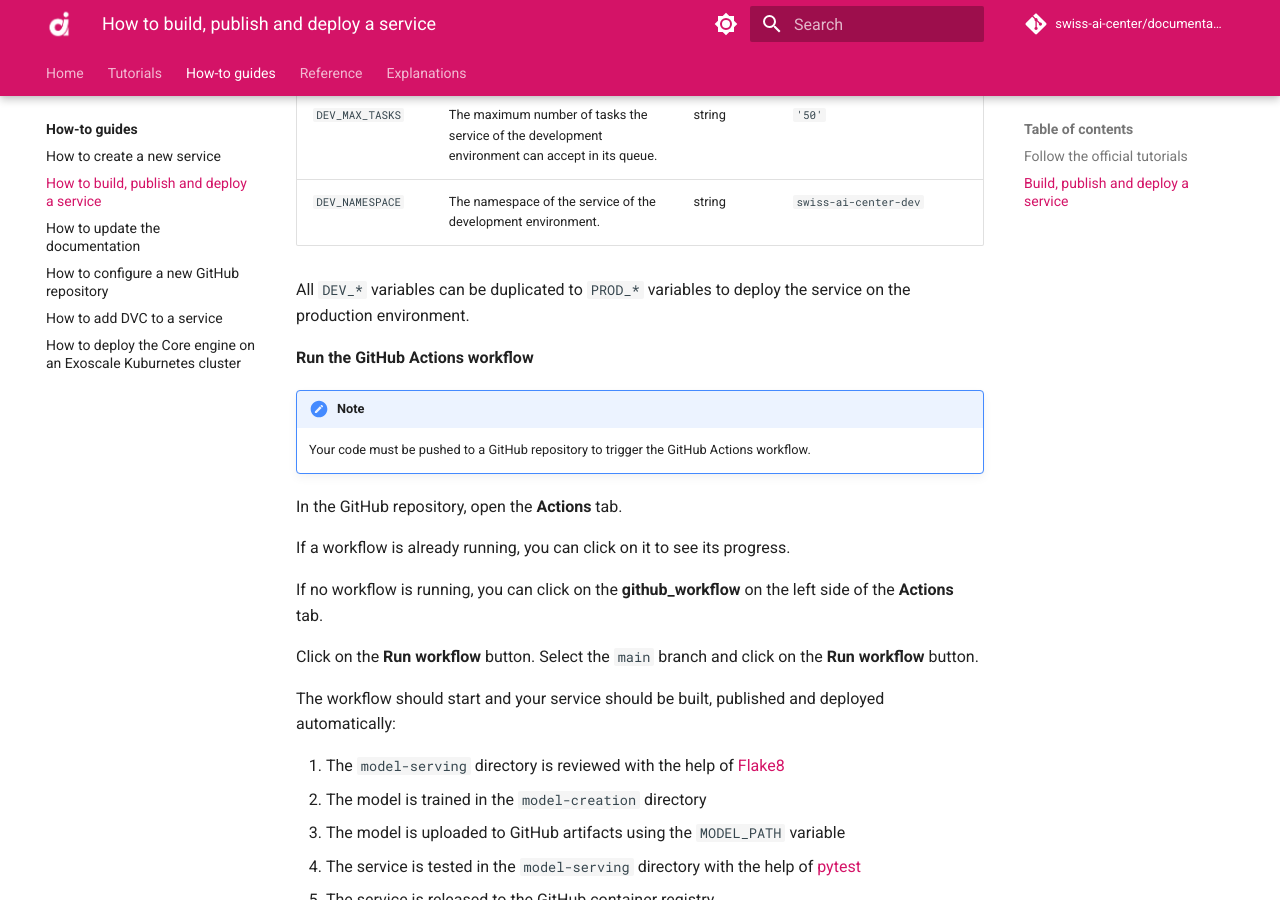
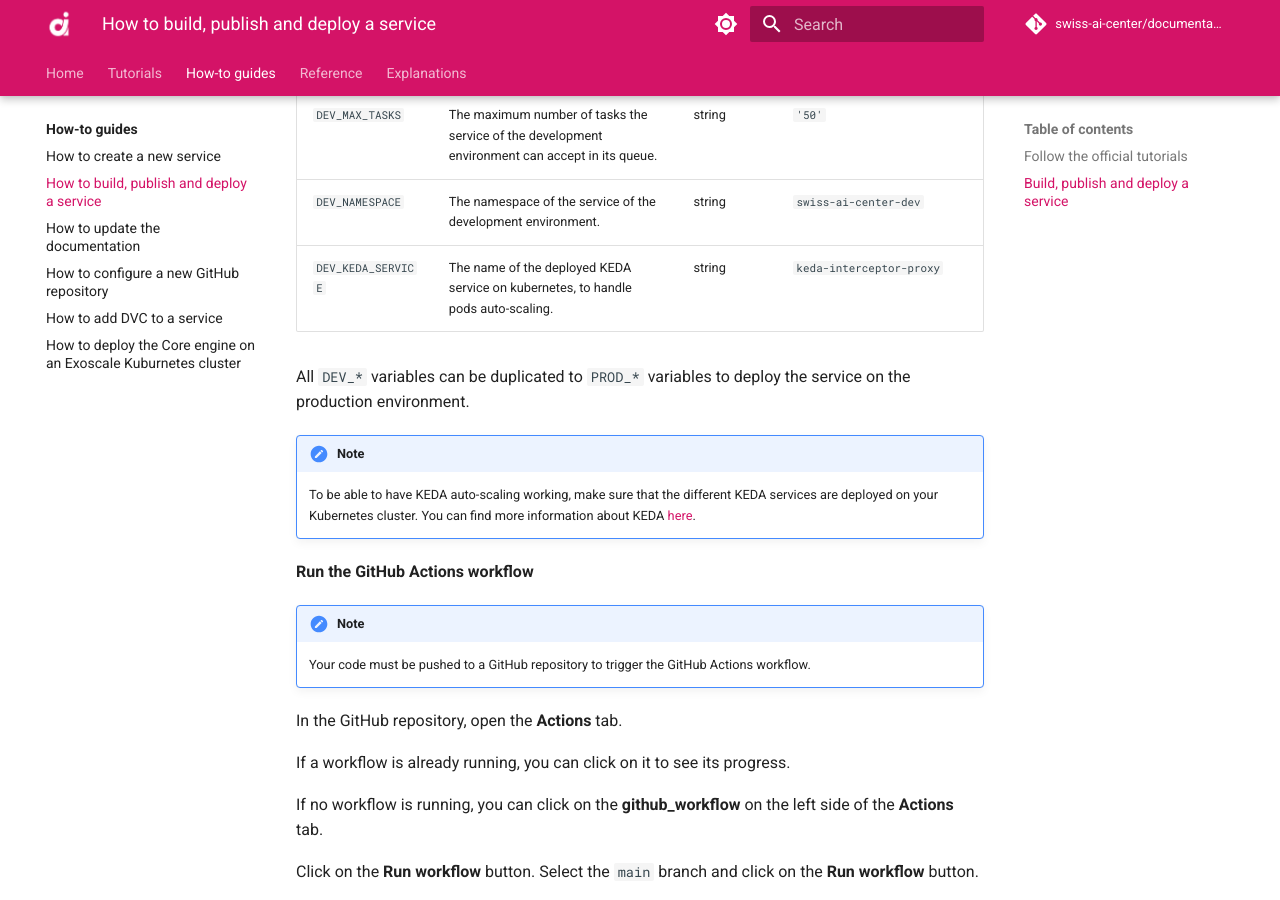
Before and after one commit to swiss-ai-center/documentation, an MkDocs documentation site: the page built from docs/how-to-guides/how-to-build-publish-and-deploy-a-service.md, in a window 1280 px wide and 900 px high, scrolled down 2562 px. Built offline with MkDocs 1.6.1 and Material for MkDocs 9.7.7, drawn with Linux system fonts in a browser that asks for light colours; comment, search, counter and statistics services are not loaded.

Commit message:
Doc keda (#135)

```diff
--- a/docs/how-to-guides/how-to-build-publish-and-deploy-a-service.md
+++ b/docs/how-to-guides/how-to-build-publish-and-deploy-a-service.md
@@ -70,23 +70,30 @@ You have two ways to build, publish and deploy your service:
 
     The following variables are required to build, publish and deploy the service:
 
-    | Variable name                     | Description                                                                                                   | Type      | Default value[^1]                                                         |
-    | --------------------------------- | ------------------------------------------------------------------------------------------------------------- | --------- | ------------------------------------------------------------------------- |
-    | `RUN_CICD`                        | Whether to run the CI/CD pipeline.                                                                            | boolean   | `true`                                                                    |
-    | `DEPLOY_DEV`                      | Whether to deploy the service on the development environment.                                                 | boolean   | `false`                                                                   |
-    | `DEPLOY_PROD`                     | Whether to deploy the service on the production environment.                                                  | boolean   | `false`                                                                   |
-    | `SERVICE_NAME`                    | The name of the service.                                                                                      | string    |                                                                           |
-    | `MODEL_PATH`                      | The path to the model binary file, e.g. `./model-creation/model/my-model.h5`                                  | string    |                                                                           |
-    | `DEV_SERVICE_URL`                 | The URL of the service of the development environment.                                                        | string    |                                                                           |
+    | Variable name                     | Description                                                                                                   | Type      | Default value[^1]                                                             |
+    | --------------------------------- | ------------------------------------------------------------------------------------------------------------- | --------- | ----------------------------------------------------------------------------- |
+    | `RUN_CICD`                        | Whether to run the CI/CD pipeline.                                                                            | boolean   | `true`                                                                        |
+    | `DEPLOY_DEV`                      | Whether to deploy the service on the development environment.                                                 | boolean   | `false`                                                                       |
+    | `DEPLOY_PROD`                     | Whether to deploy the service on the production environment.                                                  | boolean   | `false`                                                                       |
+    | `SERVICE_NAME`                    | The name of the service.                                                                                      | string    |                                                                               |
+    | `MODEL_PATH`                      | The path to the model binary file, e.g. `./model-creation/model/my-model.h5`                                  | string    |                                                                               |
+    | `DEV_SERVICE_URL`                 | The URL of the service of the development environment.                                                        | string    |                                                                               |
     | `DEV_CORE_ENGINE_URLS`            | The URL(s) of the Core engine(s) of the development environment.                                              | string    | `'["https://backend-core-engine-swiss-ai-center.kube-ext.isc.heia-fr.ch"]'`   |
-    | `DEV_ENGINE_ANNOUNCE_RETRIES`     | The number of retries to announce the service to the Core engine(s) of the development environment.           | string    | `'5'`                                                                     |
-    | `DEV_ENGINE_ANNOUNCE_RETRY_DELAY` | The delay between each retry to announce the service to the Core engine(s) of the development environment.    | string    | `'3'`                                                                     |
-    | `DEV_LOG_LEVEL`                   | The log level of the service of the development environment.                                                  | string    | `info`                                                                    |
-    | `DEV_MAX_TASKS`                   | The maximum number of tasks the service of the development environment can accept in its queue.               | string    | `'50'`                                                                    |
-    | `DEV_NAMESPACE`                   | The namespace of the service of the development environment.                                                  | string    | `swiss-ai-center-dev`                                                     |
+    | `DEV_ENGINE_ANNOUNCE_RETRIES`     | The number of retries to announce the service to the Core engine(s) of the development environment.           | string    | `'5'`                                                                         |
+    | `DEV_ENGINE_ANNOUNCE_RETRY_DELAY` | The delay between each retry to announce the service to the Core engine(s) of the development environment.    | string    | `'3'`                                                                         |
+    | `DEV_LOG_LEVEL`                   | The log level of the service of the development environment.                                                  | string    | `info`                                                                        |
+    | `DEV_MAX_TASKS`                   | The maximum number of tasks the service of the development environment can accept in its queue.               | string    | `'50'`                                                                        |
+    | `DEV_NAMESPACE`                   | The namespace of the service of the development environment.                                                  | string    | `swiss-ai-center-dev`                                                         |
+    | `DEV_KEDA_SERVICE`                | The name of the deployed KEDA service on kubernetes, to handle pods auto-scaling.                             | string    | `keda-interceptor-proxy`                                                      | | `DEV_KEDA_PORT` | The port of the deployed KEDA service on kubernetes, to handle pods auto-scaling. | string | `8080` |
 
     All `DEV_*` variables can be duplicated to `PROD_*` variables to deploy the
     service on the production environment.
+
+    !!! note
+
+        To be able to have KEDA auto-scaling working, make sure that the different KEDA
+        services are deployed on your Kubernetes cluster. You can find more information
+        about KEDA [here](https://keda.sh/docs/2.18/deploy/).
 
     **Run the GitHub Actions workflow**
 
```
Also changed, not shown: presentation/README.md (+3 -2 lines), presentation/images/webapp.png, 1 other file.
